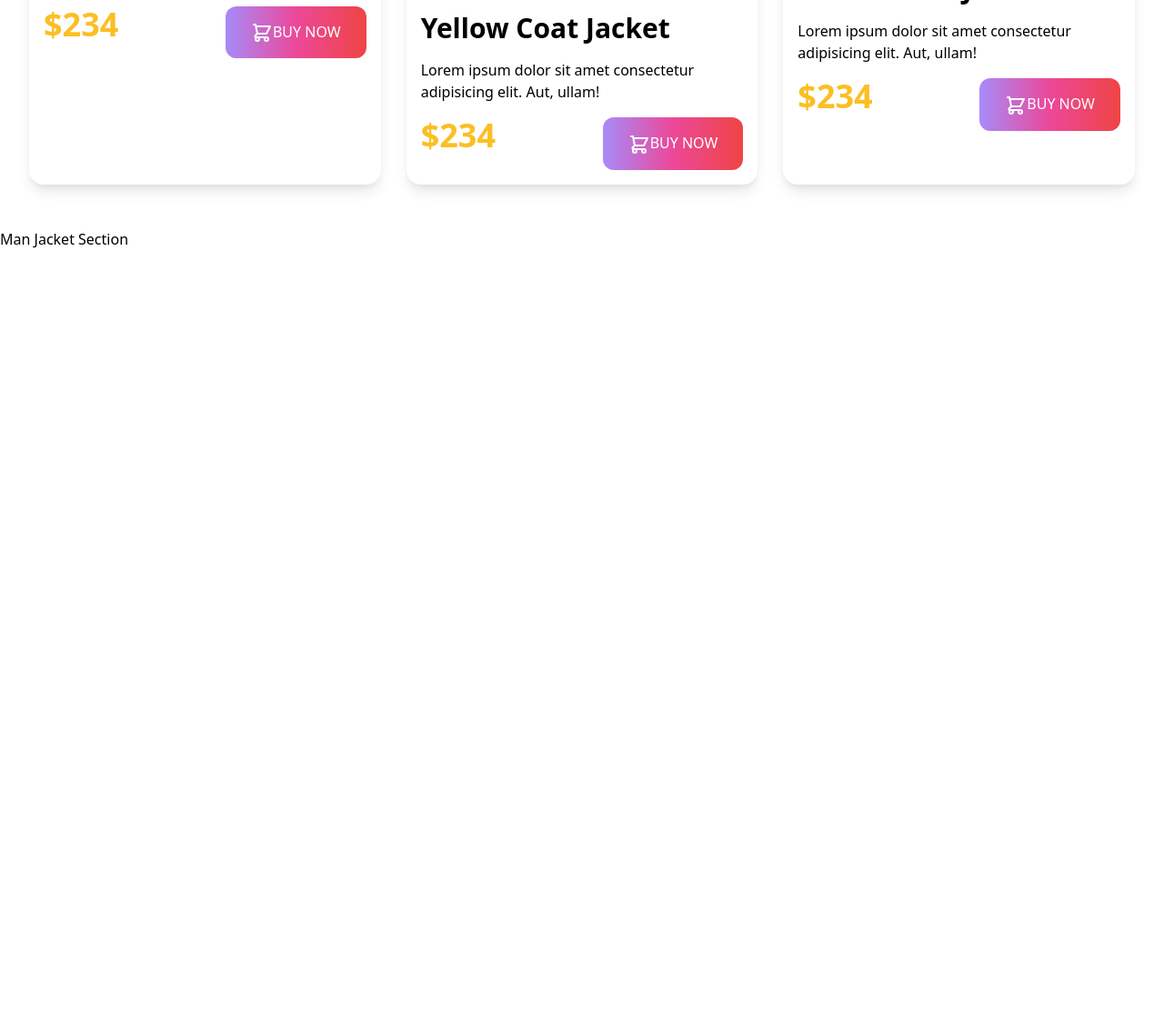
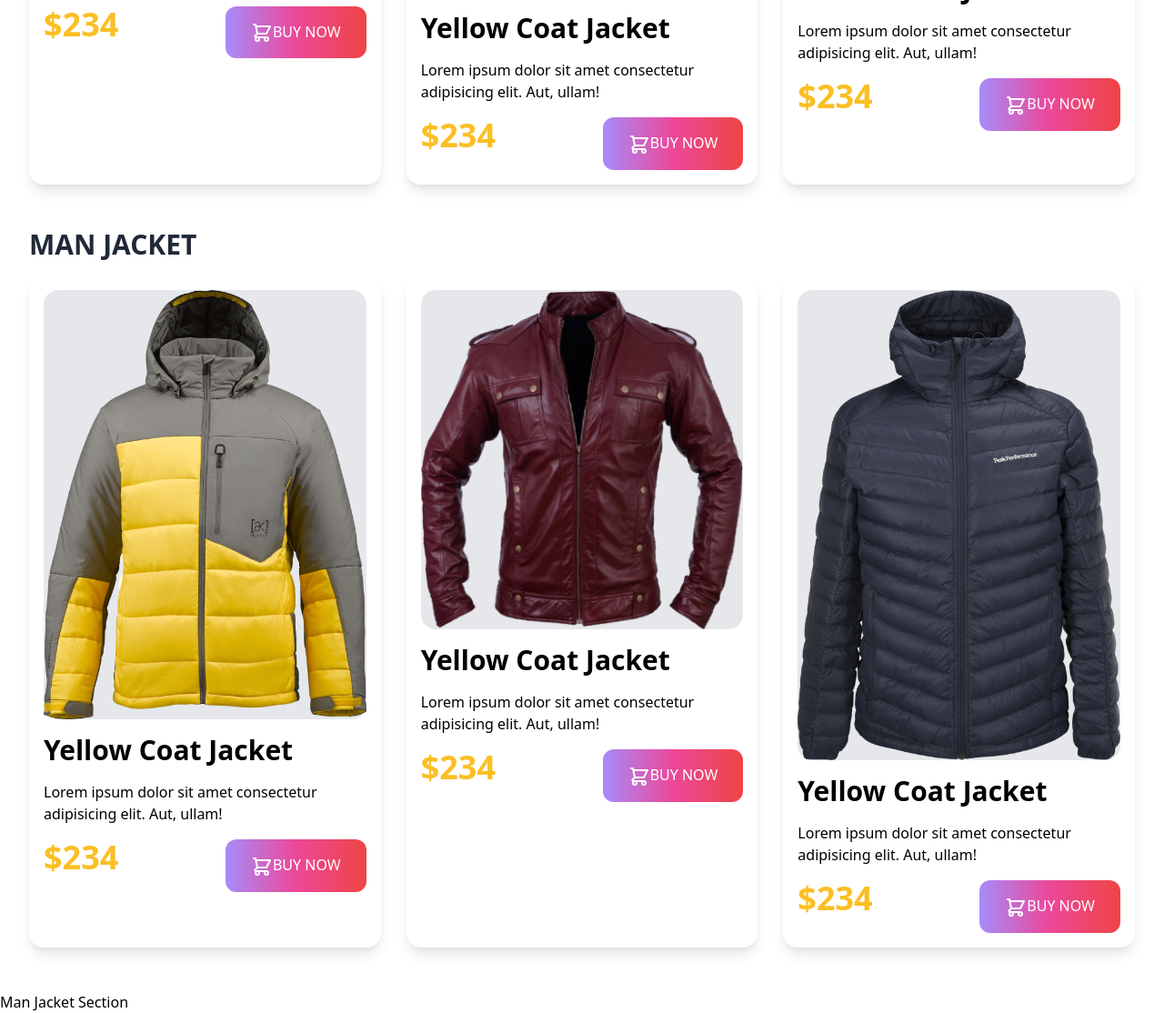
Before and after one commit to HimadriPaul24/panguin-fashion-tailwind, a plain HTML site: page index.html in a window 1280 px wide. Shown: the part 1179-2293 px from the top of the page at 91% size. Before the commit the page ends 1454 px from the top, so only its background shows below. Drawn offline with nearby package versions, Linux system fonts and the light colour scheme.

Commit message:
man section added

```diff
--- a/index.html
+++ b/index.html
@@ -52,7 +52,7 @@
             <h2 class="text-3xl uppercase text-gray-800 font-bold mb-4">Woman Jacket</h2>
 
             <!-- woman jacket container -->
-            <div class="grid grid-cols-3 gap-7 ">
+            <div class="grid lg:grid-cols-3 gap-7 ">
                 <!-- single coat item  -->
                 <div class="shadow-lg rounded-2xl p-4 space-y-4">
                     <div class="bg-gray-200 rounded-2xl">
@@ -61,7 +61,7 @@
                     <h4 class="text-3xl font-bold">Yellow Coat Jacket</h4>
                     <p>Lorem ipsum dolor sit amet consectetur adipisicing elit. Aut, ullam!</p>
 
-                    <div class="flex justify-between">
+                    <div class="lg:flex justify-between">
                         <h2 class="text-4xl font-black text-yellow-400">$234</h2>
                         <button
                             class="bg-gradient-to-r from-purple-400 via-pink-500 to-red-500 text-white uppercase px-7 py-4 bg-green-500 rounded-xl font-medium">
@@ -80,7 +80,7 @@
                     <h4 class="text-3xl font-bold">Yellow Coat Jacket</h4>
                     <p>Lorem ipsum dolor sit amet consectetur adipisicing elit. Aut, ullam!</p>
 
-                    <div class="flex justify-between">
+                    <div class="lg:flex justify-between">
                         <h2 class="text-4xl font-black text-yellow-400">$234</h2>
                         <button
                             class="bg-gradient-to-r from-purple-400 via-pink-500 to-red-500 text-white uppercase px-7 py-4 bg-green-500 rounded-xl font-medium">
@@ -99,7 +99,78 @@
                     <h4 class="text-3xl font-bold">Yellow Coat Jacket</h4>
                     <p>Lorem ipsum dolor sit amet consectetur adipisicing elit. Aut, ullam!</p>
 
-                    <div class="flex justify-between">
+                    <div class="lg:flex justify-between">
+                        <h2 class="text-4xl font-black text-yellow-400">$234</h2>
+                        <button
+                            class="bg-gradient-to-r from-purple-400 via-pink-500 to-red-500 text-white uppercase px-7 py-4 bg-green-500 rounded-xl font-medium">
+                            <svg xmlns="http://www.w3.org/2000/svg" class="inline h-6 w-6" fill="none"
+                                viewBox="0 0 24 24" stroke="currentColor">
+                                <path stroke-linecap="round" stroke-linejoin="round" stroke-width="2"
+                                    d="M3 3h2l.4 2M7 13h10l4-8H5.4M7 13L5.4 5M7 13l-2.293 2.293c-.63.63-.184 1.707.707 1.707H17m0 0a2 2 0 100 4 2 2 0 000-4zm-8 2a2 2 0 11-4 0 2 2 0 014 0z" />
+                            </svg>Buy Now</button>
+                    </div>
+                </div>
+
+
+            </div>
+
+        </section>
+
+        <!-- end  -->
+        <!-- man jacket section -->
+
+        <section class="container px-8 mx-auto my-12">
+            <h2 class="text-3xl uppercase text-gray-800 font-bold mb-4">Man Jacket</h2>
+
+            <!-- man jacket container -->
+            <div class="grid lg:grid-cols-3 gap-7 ">
+                <!-- single coat item  -->
+                <div class="shadow-lg rounded-2xl p-4 space-y-4">
+                    <div class="bg-gray-200 rounded-2xl">
+                        <img src="images/jacket-4.png" alt="">
+                    </div>
+                    <h4 class="text-3xl font-bold">Yellow Coat Jacket</h4>
+                    <p>Lorem ipsum dolor sit amet consectetur adipisicing elit. Aut, ullam!</p>
+
+                    <div class="lg:flex justify-between">
+                        <h2 class="text-4xl font-black text-yellow-400">$234</h2>
+                        <button
+                            class="bg-gradient-to-r from-purple-400 via-pink-500 to-red-500 text-white uppercase px-7 py-4 bg-green-500 rounded-xl font-medium">
+                            <svg xmlns="http://www.w3.org/2000/svg" class="inline h-6 w-6" fill="none"
+                                viewBox="0 0 24 24" stroke="currentColor">
+                                <path stroke-linecap="round" stroke-linejoin="round" stroke-width="2"
+                                    d="M3 3h2l.4 2M7 13h10l4-8H5.4M7 13L5.4 5M7 13l-2.293 2.293c-.63.63-.184 1.707.707 1.707H17m0 0a2 2 0 100 4 2 2 0 000-4zm-8 2a2 2 0 11-4 0 2 2 0 014 0z" />
+                            </svg>Buy Now</button>
+                    </div>
+                </div>
+                <!-- single coat item  -->
+                <div class="shadow-lg rounded-2xl p-4 space-y-4">
+                    <div class="bg-gray-200 rounded-2xl">
+                        <img src="images/jacket-5.png" alt="">
+                    </div>
+                    <h4 class="text-3xl font-bold">Yellow Coat Jacket</h4>
+                    <p>Lorem ipsum dolor sit amet consectetur adipisicing elit. Aut, ullam!</p>
+
+                    <div class="lg:flex justify-between">
+                        <h2 class="text-4xl font-black text-yellow-400">$234</h2>
+                        <button
+                            class="bg-gradient-to-r from-purple-400 via-pink-500 to-red-500 text-white uppercase px-7 py-4 bg-green-500 rounded-xl font-medium">
+                            <svg xmlns="http://www.w3.org/2000/svg" class="inline h-6 w-6" fill="none"
+                                viewBox="0 0 24 24" stroke="currentColor">
+                                <path stroke-linecap="round" stroke-linejoin="round" stroke-width="2"
+                                    d="M3 3h2l.4 2M7 13h10l4-8H5.4M7 13L5.4 5M7 13l-2.293 2.293c-.63.63-.184 1.707.707 1.707H17m0 0a2 2 0 100 4 2 2 0 000-4zm-8 2a2 2 0 11-4 0 2 2 0 014 0z" />
+                            </svg>Buy Now</button>
+                    </div>
+                </div>
+                <!-- single coat item  -->
+                <div class="shadow-lg rounded-2xl p-4 space-y-4">
+                    <div class="bg-gray-200 rounded-2xl">
+                        <img src="images/jacket-6.png" alt="">
+                    </div>
+                    <h4 class="text-3xl font-bold">Yellow Coat Jacket</h4>
+                    <p>Lorem ipsum dolor sit amet consectetur adipisicing elit. Aut, ullam!</p>
+
+                    <div class="lg:flex justify-between">
                         <h2 class="text-4xl font-black text-yellow-400">$234</h2>
                         <button
                             class="bg-gradient-to-r from-purple-400 via-pink-500 to-red-500 text-white uppercase px-7 py-4 bg-green-500 rounded-xl font-medium">
```
